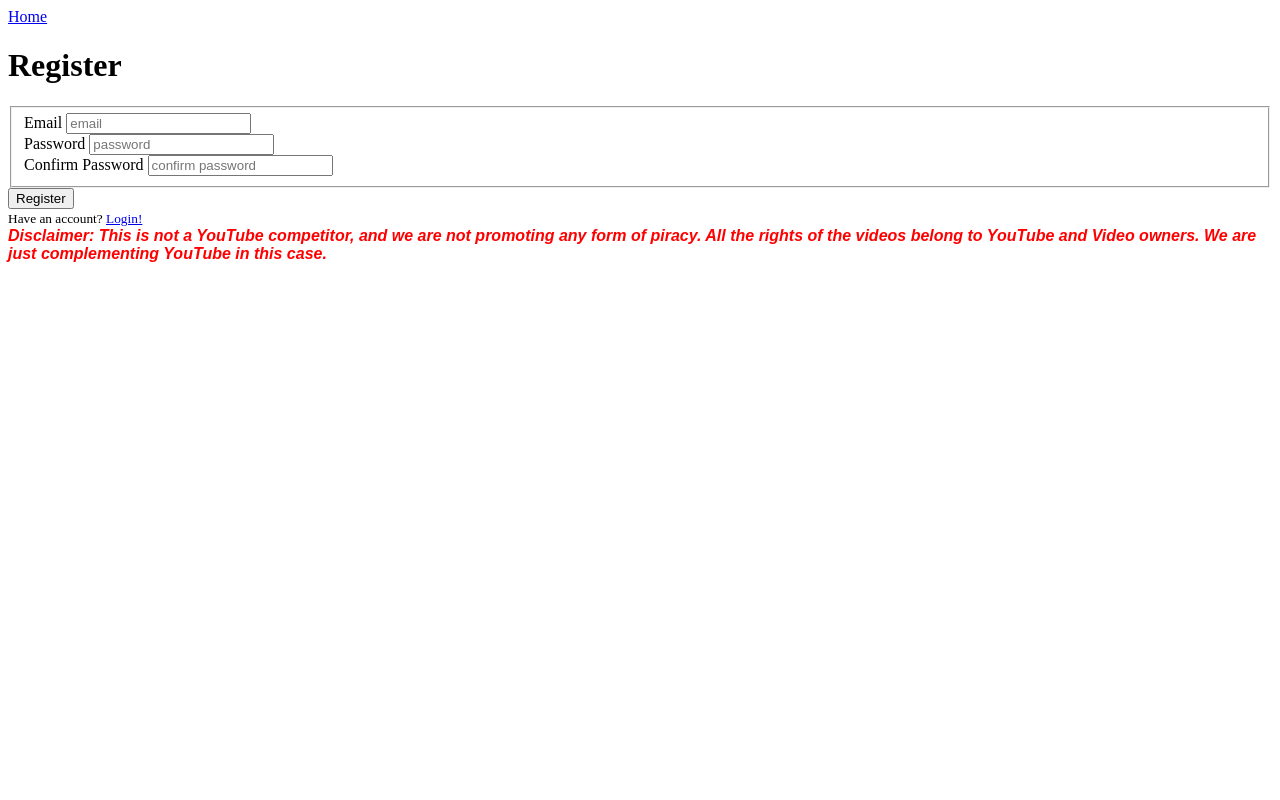
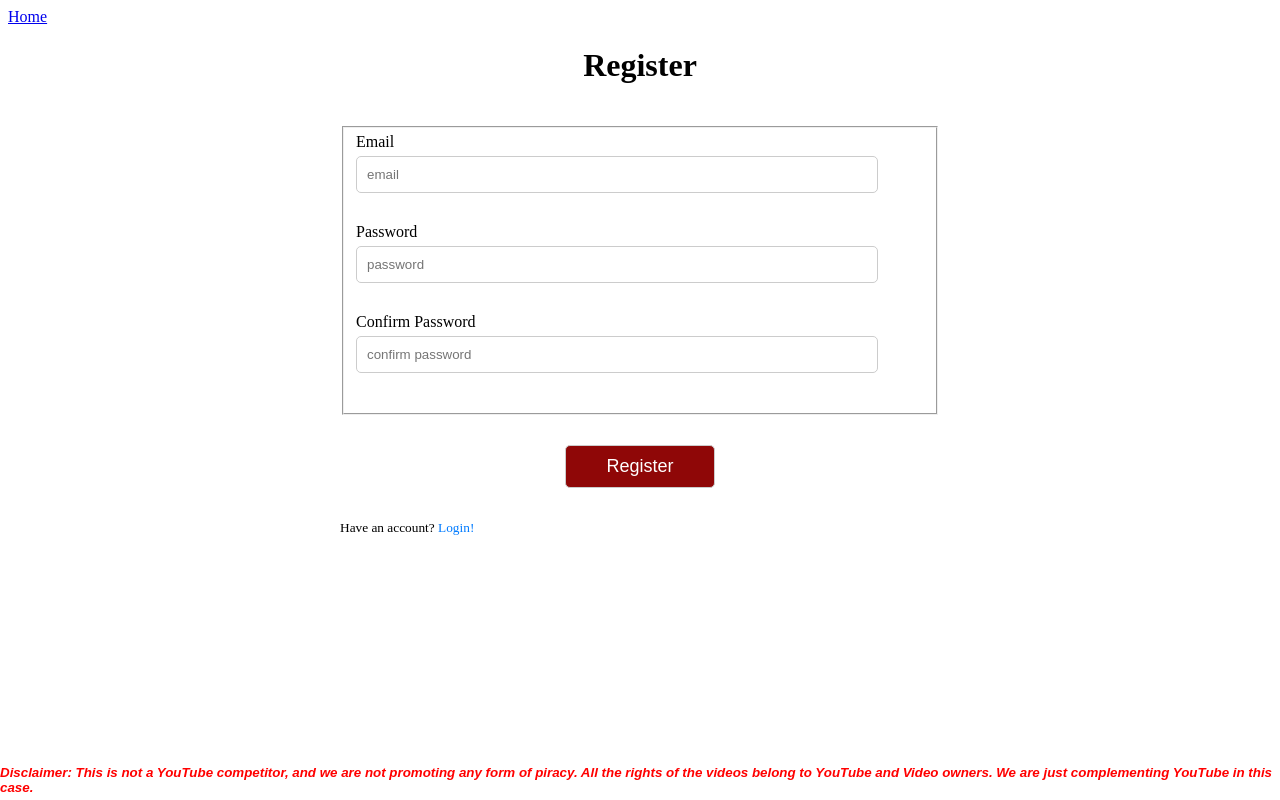
Before and after one commit to roochieng/YouTube_BookMarker, a Flask app: page /signup in a window 1280 px wide. Run offline with Flask 3, Linux system fonts and the light colour scheme.

Commit message:
adding styling

```diff
--- a/YoutubeBookMark/static/css/table_styles.css
+++ b/YoutubeBookMark/static/css/table_styles.css
@@ -82,10 +21,115 @@ tr:nth-child(even) {
 }
 
 .disclaimer {
-    margin-bottom: 30px;
+    margin-bottom: 5px;
     font-weight: bold;
     font-family: Arial;
     font-style: italic;
     color: red;
+    font-size: smaller;
+    position: fixed;
+    left: 0;
+    bottom: 0;
 
 }
+
+.register {
+    text-align: center;
+}
+
+.content-section {
+    max-width: 600px; /* Set the maximum width of the content section */
+    margin: 0 auto; /* Center the content section horizontally */
+    padding: 20px; /* Add some padding to create space around the content */
+}
+
+/* Style the form groups (each label and input pair) */
+.form-group {
+    margin-bottom: 30px;
+}
+
+/* Style the labels to appear on top */
+.form-group label {
+    display: block; /* Make labels block-level elements */
+    margin-bottom: 5px;
+}
+
+/* Style the input fields */
+.form-group input {
+    width: 500px;
+    padding: 10px;
+    border: 1px solid #ccc;
+    border-radius: 5px;
+    margin: auto;
+}
+
+/* Style the form submit button */
+.form-group .btn {
+    width: 150px; /* Adjust the button's width as needed */
+    font-size: large;
+    color: white;
+    background-color: rgb(143, 7, 7);
+    display: block;
+    font-family: Arial;
+    padding: 10px 20px; /* Adjust padding for the button */
+    cursor: pointer; /* Change cursor to pointer on hover */
+}
+.form-group .btn:hover {
+    background-color: #3772ad; /* Change background color on hover */
+    color: rgb(143, 7, 7);
+    font-weight: bold;
+}
+
+/* Style the "Have an account?" text and link */
+.text-muted a {
+    text-decoration: none; /* Remove underline from the link */
+    color: #007bff; /* Style the link text color */
+
+}
+
+.bodder-top {
+    display: block;
+
+}
+/* Add spacing between the "Have an account?" text and link */
+.text-muted {
+    margin-top: 10px;
+
+}
+
+/* Style the navigation bar */
+.navbar {
+    background-color: #333; /* Background color for the navigation bar */
+}
+
+.navbar-dark .navbar-toggler-icon {
+    background-color: #fff; /* Color of the navigation toggle button */
+}
+
+.navbar-brand {
+    color: #fff; /* Text color for the website name */
+}
+
+.navbar-brand:hover {
+    color: #fff; /* Text color on hover for the website name */
+}
+
+/* Style the links in the navigation bar */
+.navbar-nav .nav-item .nav-link {
+    color: #fff; /* Text color for the links */
+    margin-right: 20px; /* Add margin between links */
+}
+
+.navbar-nav .nav-item .nav-link:hover {
+    color: #007BFF; /* Text color on hover for links */
+}
+
+/* Adjust the right alignment of links */
+.navbar-nav.ml-auto {
+    margin-right: 0;
+}
+
+/* Style the navigation toggle button for small screens */
+.navbar-toggler {
+    border: none; /* Remove border around the button */
+}
```
Also changed, not shown: other parts of YoutubeBookMark/static/css/table_styles.css (+0 -61 lines).
